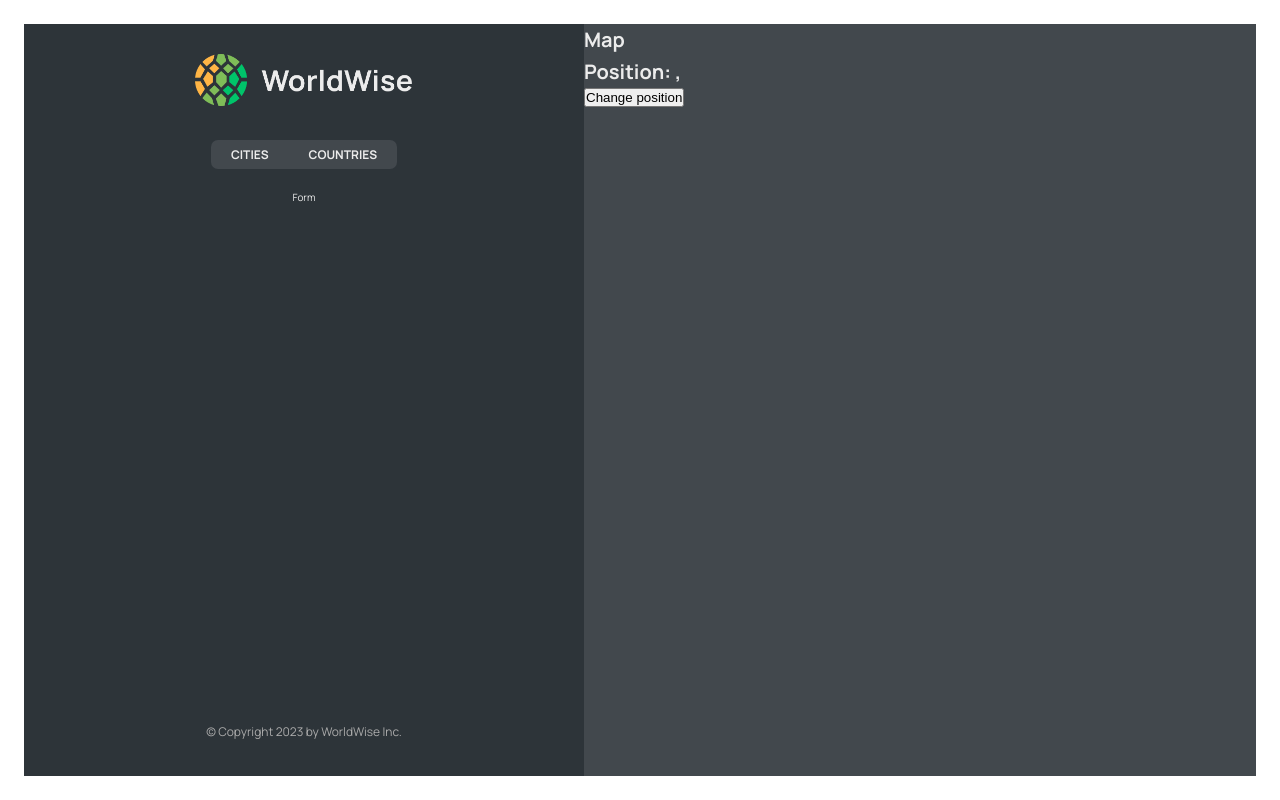
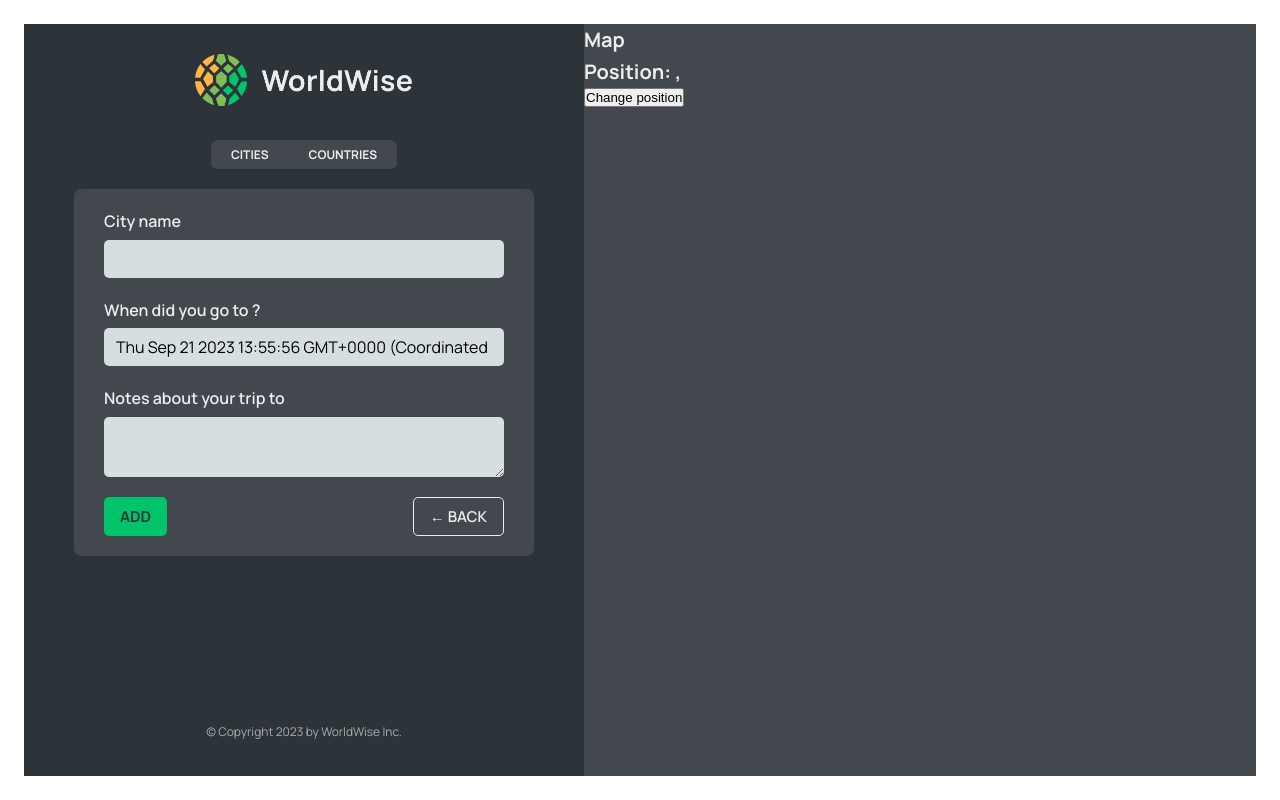
Before and after one commit to niamh-d/worldwise, a React (Vite) app: page /app/form in a window 1280 px wide. Built offline with nearby package versions, Linux system fonts and the light colour scheme; data requests are answered from the project's data file.

Commit message:
added click handler on map and added reusable button to form

```diff
--- a/src/App.jsx
+++ b/src/App.jsx
@@ -1,5 +1,5 @@
 import { useState, useEffect } from "react";
-import { BrowserRouter, Routes, Route } from "react-router-dom";
+import { BrowserRouter, Routes, Route, Navigate } from "react-router-dom";
 
 import Product from "./pages/Product";
 import Pricing from "./pages/Pricing";
@@ -10,6 +10,7 @@
 import CityList from "./components/CityList";
 import City from "./components/City";
 import CountryList from "./components/CountryList";
+import Form from "./components/Form";
 
 const BASE_URL = "http://localhost:8000";
 
@@ -41,10 +42,7 @@
         <Route path="pricing" element={<Pricing />} />
         <Route path="login" element={<Login />} />
         <Route path="app" element={<AppLayout />}>
-          <Route
-            index
-            element={<CityList cities={cities} isLoading={isLoading} />}
-          />
+          <Route index element={<Navigate replace to="cities" />} />
           <Route
             path="cities"
             element={<CityList cities={cities} isLoading={isLoading} />}
@@ -54,7 +52,7 @@
             path="countries"
             element={<CountryList cities={cities} isLoading={isLoading} />}
           />
-          <Route path="form" element={<p>Form</p>} />
+          <Route path="form" element={<Form />} />
         </Route>
         <Route path="*" element={<PageNotFound />} />
       </Routes>
--- /dev/null
+++ b/src/components/Button.jsx
@@ -0,0 +1,12 @@
+/* eslint-disable react/prop-types */
+import styles from "./Button.module.css";
+
+function Button({ children, onClick, type }) {
+  return (
+    <button onClick={onClick} className={`${styles.btn} ${styles[type]}`}>
+      {children}
+    </button>
+  );
+}
+
+export default Button;
--- a/src/components/Form.jsx
+++ b/src/components/Form.jsx
@@ -3,6 +3,8 @@
 import { useState } from "react";
 
 import styles from "./Form.module.css";
+import Button from "./Button";
+import { useNavigate } from "react-router-dom";
 
 export function convertToEmoji(countryCode) {
   const codePoints = countryCode
@@ -13,6 +15,7 @@
 }
 
 function Form() {
+  const navigate = useNavigate();
   const [cityName, setCityName] = useState("");
   const [country, setCountry] = useState("");
   const [date, setDate] = useState(new Date());
@@ -49,8 +52,16 @@
       </div>
 
       <div className={styles.buttons}>
-        <button>Add</button>
-        <button>&larr; Back</button>
+        <Button type="primary">Add</Button>
+        <Button
+          type="back"
+          onClick={(e) => {
+            e.preventDefault();
+            navigate(-1);
+          }}
+        >
+          &larr; Back
+        </Button>
       </div>
     </form>
   );
--- a/src/components/Map.jsx
+++ b/src/components/Map.jsx
@@ -1,12 +1,19 @@
-import { useSearchParams } from "react-router-dom";
+import { useNavigate, useSearchParams } from "react-router-dom";
 import styles from "./Map.module.css";
 
 function Map() {
+  const navigate = useNavigate();
+
   const [searchParams, setSearchParams] = useSearchParams();
   const lat = searchParams.get("lat");
   const lng = searchParams.get("lng");
   return (
-    <div className={styles.mapContainer}>
+    <div
+      className={styles.mapContainer}
+      onClick={() => {
+        navigate("form");
+      }}
+    >
       <h1>Map</h1>
       <h1>
         Position: {lat}, {lng}
```
